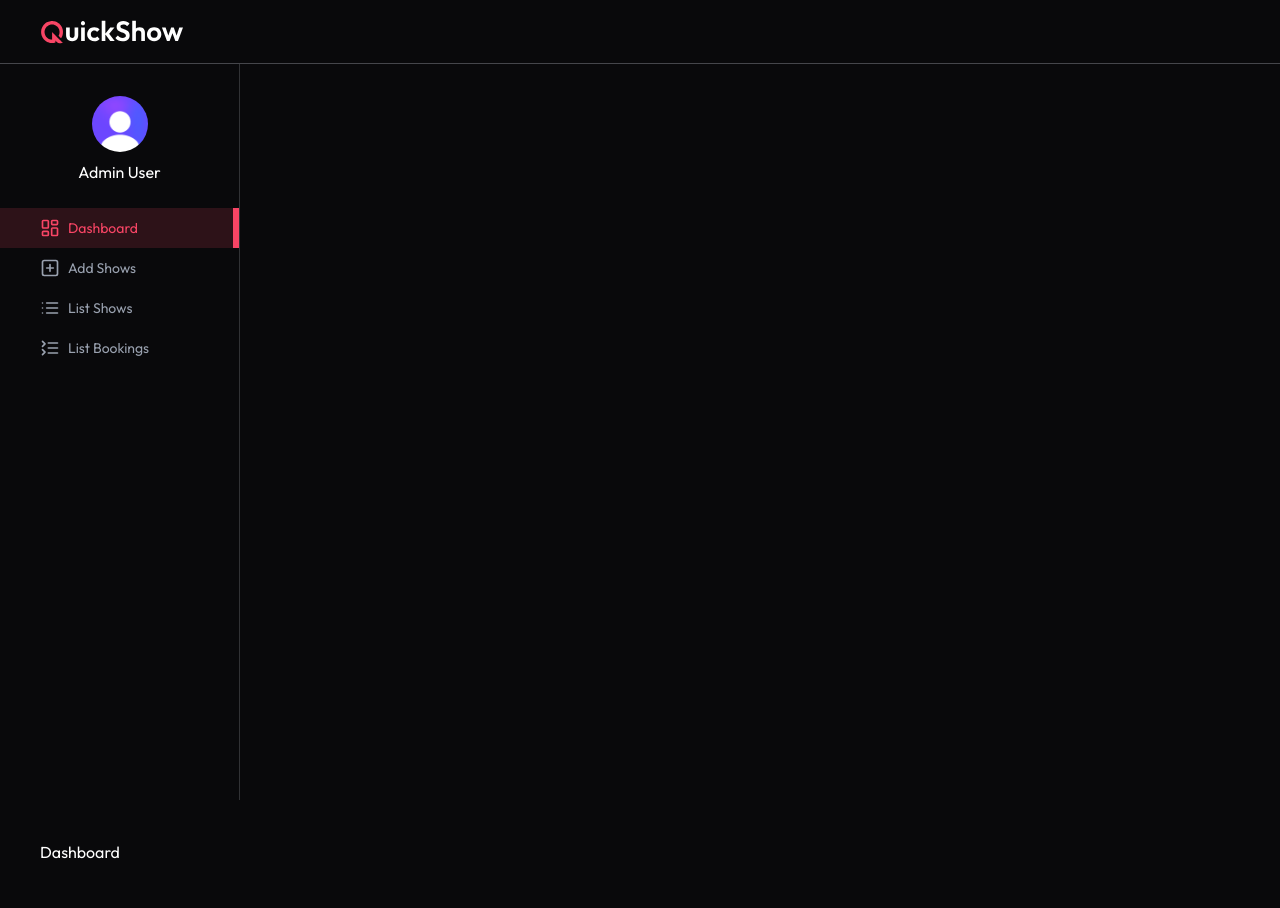
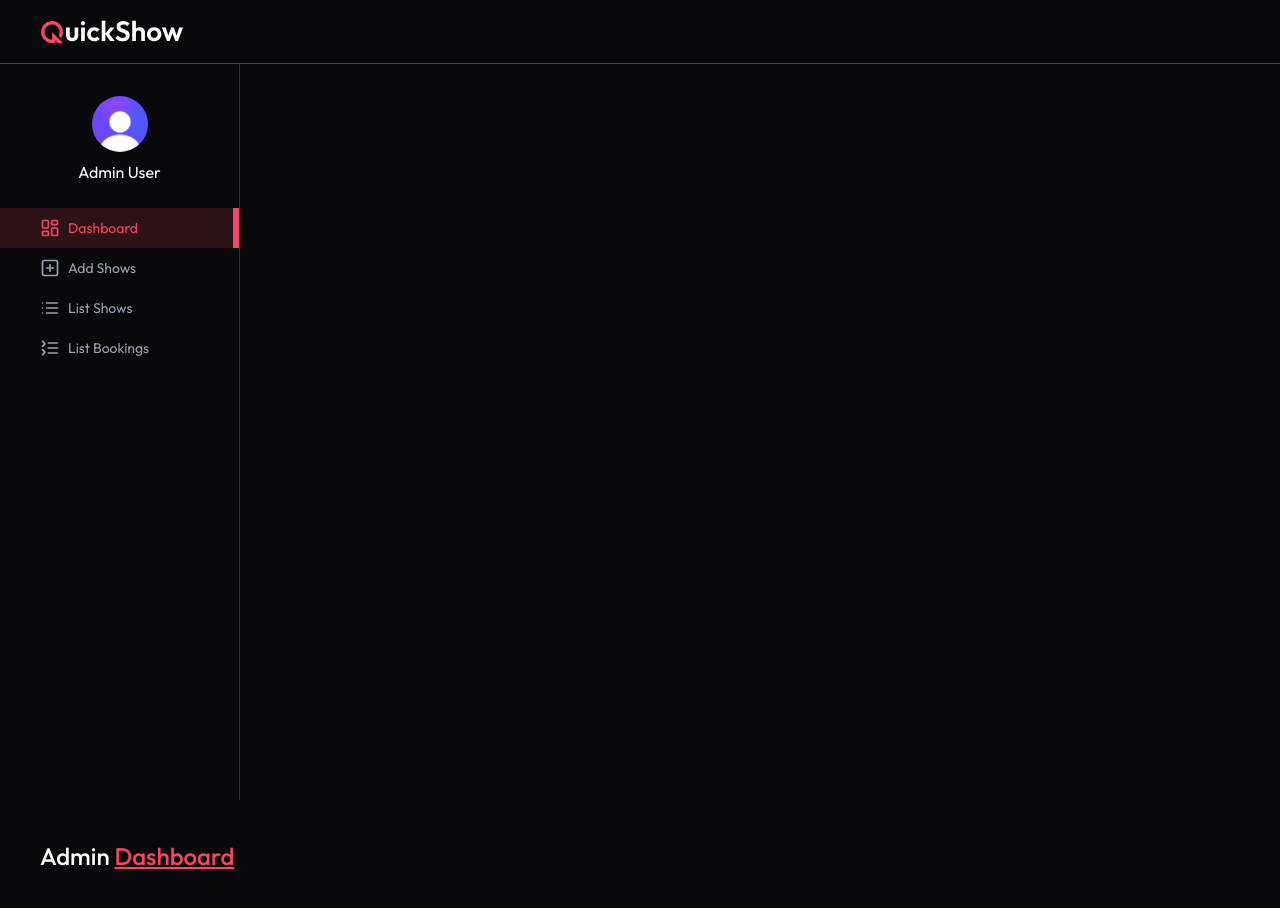
Before and after one commit to ashtikasingh/QuickShow, a React (Vite) app in the folder client/: page /admin in a window 1280 px wide. Shown: the top 908 px of the page. Built offline with nearby package versions, Linux system fonts and the light colour scheme; no server answers.

Commit message:
updated admin-dashboard

```diff
--- /dev/null
+++ b/client/src/components/admin/Title.jsx
@@ -0,0 +1,13 @@
+import React from 'react'
+
+const Title = ({ text1, text2 }) => {
+    return (
+        <h1 className='font-medium text-2xl'>
+            {text1} <span className='underline text-primary'>
+                {text2}
+            </span>
+        </h1>
+    )
+}
+
+export default Title
--- a/client/src/pages/admin/Dashboard.jsx
+++ b/client/src/pages/admin/Dashboard.jsx
@@ -1,9 +1,43 @@
-import React from 'react'
+import { ChartLineIcon, CircleDollarSignIcon, PlayCircleIcon, UserIcon } from 'lucide-react';
+import React, { useEffect, useState } from 'react'
+import { dummyDashboardData } from '../../assets/assets';
+import Loading from '../../components/Loading';
+import Title from '../../components/admin/Title';
 
 const Dashboard = () => {
-    return (
-        <div>Dashboard</div>
-    )
+    const currency = import.meta.env.VITE_CURRENCY
+
+    const [dashboardData, setDashboardData] = useState({
+        totalBookings: 0,
+        totalRevenue: 0,
+        activeShows: [],
+        totalUser: 0
+    });
+
+    const [loading, setLoading] = useState(true);
+
+    const dashboardCards = [
+        { title: "Total Bookings", value: dashboardData.totalBookings || "0", icon: ChartLineIcon },
+        { title: "Total Revenue", value: dashboardData.totalRevenue || "0", icon: CircleDollarSignIcon },
+        { title: "Active Shows", value: dashboardData.activeShows.length || "0", icon: PlayCircleIcon },
+        { title: "Total Users", value: dashboardData.totalUser || "0", icon: UserIcon },
+    ]
+
+    const fetchDashboardData = async () => {
+        setDashboardData(dummyDashboardData)
+        setLoading(false)
+    };
+
+    useEffect(() => {
+        fetchDashboardData();
+    }, []);
+
+    return !loading ? (
+        <>
+            <Title text1="Admin" text2="Dashboard" />
+
+        </>
+    ) : <Loading />
 }
 
 export default Dashboard
```
